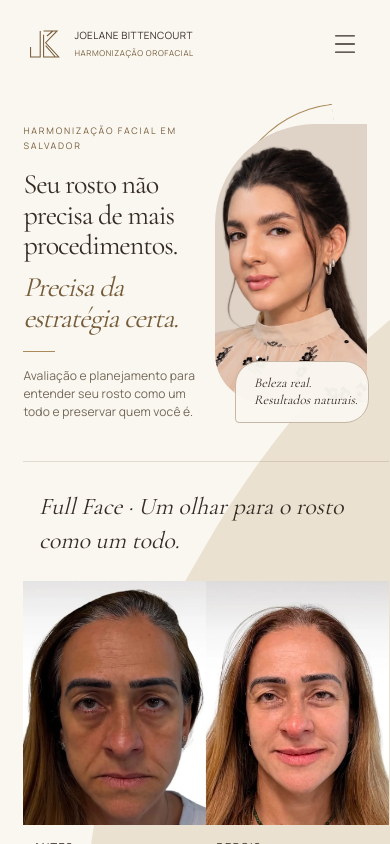
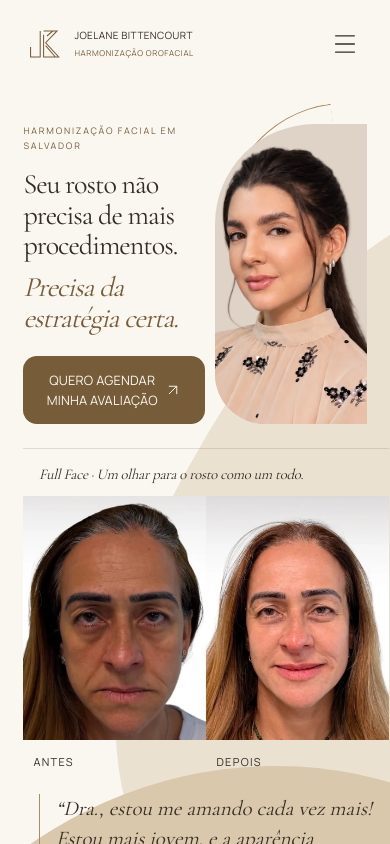
Before and after one commit to brunogbarbosa/dra-joelane-bittencourt, a Next.js app: page / in a window 390 px wide. Shown: the top 844 px of the page. Built offline with nearby package versions, Linux system fonts and the light colour scheme.

Commit message:
Adjust hero CTA and mobile results layout

```diff
--- a/app/conversion.css
+++ b/app/conversion.css
@@ -418,20 +418,21 @@
 @media(prefers-reduced-motion:reduce) { .care-details summary svg { transition: none; } }
 
 /* The professional opens the story; Cris's photographs and voice follow together. */
-.conversion-hero .campaign-inner { gap: clamp(40px,5vw,76px); }
+.conversion-hero .campaign-inner { gap: clamp(24px,3vw,44px); }
 .hero-introduction { display: grid; grid-template-columns: minmax(0,1.2fr) minmax(0,.9fr); align-items: center; gap: clamp(28px,4vw,64px); width: 100%; }
 .conversion-hero .hero-introduction .campaign-copy { text-align: left; max-width: none; }
 .conversion-hero .hero-introduction .campaign-subtitle { margin-inline: 0; max-width: 540px; }
 .conversion-hero .hero-doctor { width: 100%; max-width: 540px; aspect-ratio: 4/5; justify-self: end; }
 .conversion-hero .hero-doctor .campaign-silhouette { position: absolute; inset: 0; overflow: hidden; border-radius: 150px 10px 10px 10px; background: #deceb6; box-shadow: 18px 18px 0 -6px #deceb640; }
 .conversion-hero .hero-doctor img { object-fit: cover; object-position: 64% 38%; }
-.conversion-hero .hero-case { width: min(100%,1000px); margin-inline: auto; border-top: 1px solid var(--line); padding-top: clamp(28px,3vw,44px); }
-.conversion-hero .hero-case .comparison-title { text-align: left; padding-inline: 0; margin-bottom: 24px; font-size: clamp(23px,2.5vw,34px); }
+.conversion-hero .hero-case { width: min(100%,1000px); margin-inline: auto; border-top: 1px solid var(--line); padding-top: clamp(16px,2vw,28px); }
+.conversion-hero .hero-case .comparison-title { text-align: left; padding-inline: 0; margin-bottom: 14px; font-size: clamp(20px,2.5vw,34px); }
 .conversion-hero .hero-case .hero-voice { max-width: 850px; margin: 28px auto 0; padding: 0 0 0 24px; border-left: 1px solid var(--rose); }
 .conversion-hero .hero-case .hero-voice blockquote { font-size: clamp(22px,2.1vw,28px); line-height: 1.45; }
 .conversion-hero .hero-case .review-source { text-decoration: none; font-size: 13px; }
 .conversion-hero .hero-case .hero-result-note { padding-inline: 0; }
-.hero-mobile-caption { display: none; }
+.conversion-hero .hero-primary-action { width: min(100%,440px); margin: 24px 0 0; }
+.conversion-hero .hero-primary-action .hero-booking { min-height: 76px; margin-top: 0; }
 .care-chapter .care-photo { aspect-ratio: 492/876; border-radius: 56px 6px 6px 6px; }
 .care-chapter .care-photo img { object-fit: contain; object-position: center; }
 @media(max-width:1100px) {
@@ -448,16 +449,18 @@
  .conversion-hero .hero-introduction .campaign-kicker { font-size: clamp(9px,2.3vw,14px); line-height: 1.65; letter-spacing: .2em; margin-bottom: 15px; }
  .conversion-hero .hero-introduction h1 { font-size: clamp(22px,7.2vw,47px); line-height: 1.1; letter-spacing: -.035em; }
  .conversion-hero .hero-introduction h1 em { display: block; margin-top: 7px; }
- .conversion-hero .hero-introduction .campaign-subtitle { font-size: clamp(12px,3.1vw,20px); line-height: 1.5; margin-top: 17px; }
- .conversion-hero .hero-introduction .campaign-subtitle::before { content: ''; display: block; width: 32px; height: 1px; background: var(--rose); margin-bottom: 15px; }
+ .conversion-hero .hero-introduction .campaign-subtitle { display: none; }
+ .conversion-hero .hero-primary-action { margin-top: 22px; }
+ .conversion-hero .hero-primary-action .hero-booking { min-height: 68px; padding: 14px 10px; gap: 6px; border-radius: 14px; }
+ .conversion-hero .hero-primary-action .hero-booking>span { font-size: clamp(12px,3.3vw,20px); letter-spacing: .015em; }
+ .conversion-hero .hero-primary-action .hero-booking>svg { width: 18px; height: 18px; }
  .conversion-hero .hero-introduction .hero-credentials { display: none; }
- .conversion-hero .hero-doctor { width: 100%; max-width: none; aspect-ratio: auto; justify-self: stretch; margin: 0 0 18px; }
+ .conversion-hero .hero-doctor { width: 100%; max-width: none; aspect-ratio: auto; justify-self: stretch; margin: 0; }
  .conversion-hero .hero-doctor::before { content: ''; position: absolute; inset: -14px 12% 7% 9%; border-top: 1px solid var(--rose); border-left: 1px solid var(--rose); border-radius: 130px 0 0 0; transform: rotate(-7deg); }
  .conversion-hero .hero-doctor .campaign-silhouette { border-radius: 100px 0 0 50px; background: #dfd3c7; box-shadow: none; }
  .conversion-hero .hero-doctor img { width: 300% !important; height: auto !important; max-width: none; left: -150% !important; top: 14px !important; object-fit: contain; }
- .conversion-hero .hero-mobile-caption { display: block; position: absolute; z-index: 2; right: -2px; bottom: -20px; padding: 13px 10px 13px 18px; border: 1px solid #c7b7a5; border-radius: 24px 24px 24px 4px; background: #faf7f1f5; font: italic clamp(13px,3.4vw,21px)/1.3 var(--serif); color: var(--wine); }
  .conversion-hero .hero-case .hero-voice { padding-left: 16px; margin-top: 22px; }
  .conversion-hero .hero-case .hero-voice blockquote { font-size: 21px; }
- .conversion-hero .hero-case .comparison-title { font-size: 24px; }
+ .conversion-hero .hero-case .comparison-title { font-size: clamp(14px,3.8vw,24px); line-height: 1.3; letter-spacing: -.02em; margin-bottom: 12px; }
  .care-chapter .care-photo { max-width: 330px; }
 }
--- a/components/campaign-hero.tsx
+++ b/components/campaign-hero.tsx
@@ -42,6 +42,9 @@ export function CampaignHero() {
       <div className="campaign-copy">
         <p className="campaign-kicker">HARMONIZAÇÃO FACIAL EM SALVADOR</p>
         <h1 id="campaign-title"><span className="campaign-title-line"><span>Seu rosto não precisa de mais procedimentos.</span></span><span className="campaign-title-line"><em>Precisa da estratégia certa.</em></span></h1>
+        <div className="campaign-action hero-primary-action">
+          <AppointmentLink id="hero-whatsapp" className="hero-booking"><span>QUERO AGENDAR</span><span>MINHA AVALIAÇÃO</span></AppointmentLink>
+        </div>
         <p className="campaign-subtitle">Avaliação e planejamento para entender seu rosto como um todo e preservar quem você é.</p>
         <p className="hero-credentials">Dra. Joelane Bittencourt · CRO-BA 20242<br/>Salvador · Bahia</p>
       </div>
@@ -50,7 +53,7 @@ export function CampaignHero() {
         <source media="(max-width:700px)" srcSet="/images/joelane-hero-mobile.webp"/>
         <Image src={site.images.hero} alt="Dra. Joelane Bittencourt em seu consultório" fill preload sizes="(max-width:700px) 88vw, 44vw"/>
         </picture>
-      </div><figcaption className="hero-mobile-caption">Beleza real.<br/>Resultados naturais.</figcaption></figure>
+      </div></figure>
       </div>
       <div className="hero-case">
         <p className="comparison-title">Full Face · Um olhar para o rosto como um todo.</p>
@@ -59,7 +62,6 @@ export function CampaignHero() {
         <p className="hero-result-note">Resultados individuais. Fotografias fornecidas pela profissional.</p>
       </div>
       <div className="campaign-action hero-contact">
-        <AppointmentLink id="hero-whatsapp" className="hero-booking"><span>QUERO AGENDAR</span><span>MINHA AVALIAÇÃO</span></AppointmentLink>
         <a className="hero-phone" href={appointmentUrl} target="_blank" rel="noopener noreferrer" data-cta="hero-phone-whatsapp" aria-label={`Agendar pelo WhatsApp: ${site.phone}`}><Phone size={23} aria-hidden="true"/><span>{site.phone.replace('+55 ', '')}</span></a>
       </div>
       <SmileSeal/>
```
